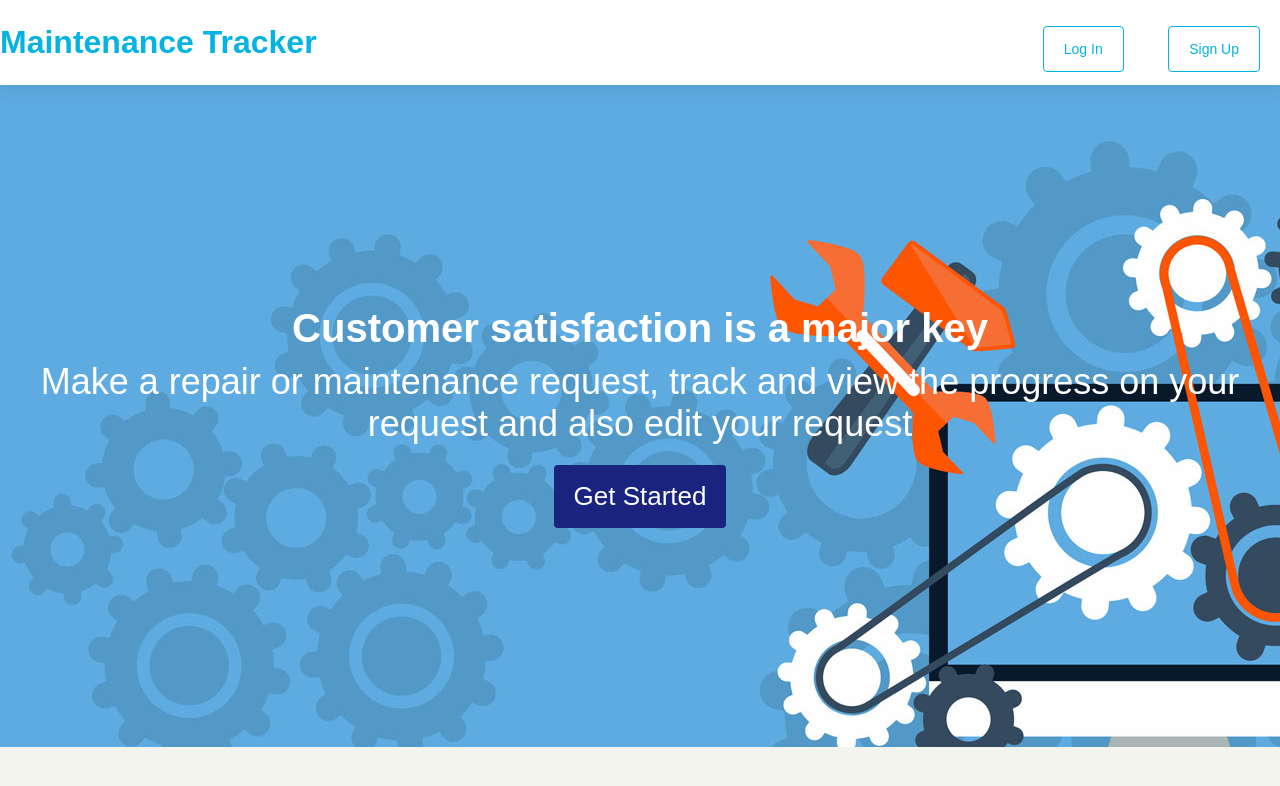
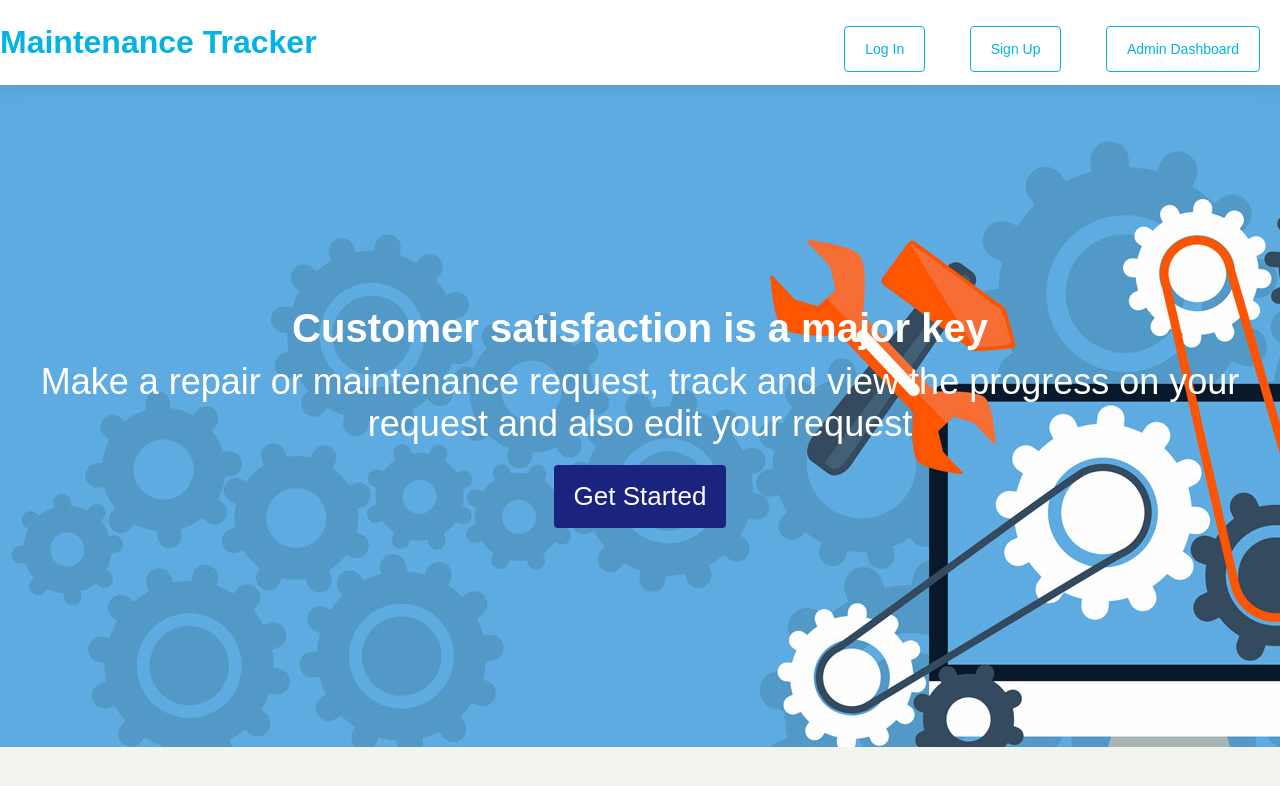
Before and after one commit to lytes20/Maintenance-Tracker, a plain HTML site: page UI/index.html in a window 1280 px wide. Drawn offline with Linux system fonts and the light colour scheme.

Commit message:
create admin dashboard and link it from index page

```diff
--- a/UI/index.html
+++ b/UI/index.html
@@ -15,6 +15,7 @@
                     <ul>
                         <li><a href="login.html">Log In</a></li>
                         <li><a href="signup.html">Sign Up</a></li>
+                        <li><a href="admin_dashboard.hmtl">Admin Dashboard</a></li>
                     </ul>
                 </nav>
             </div>
```
Also changed, not shown: 1 other file.
